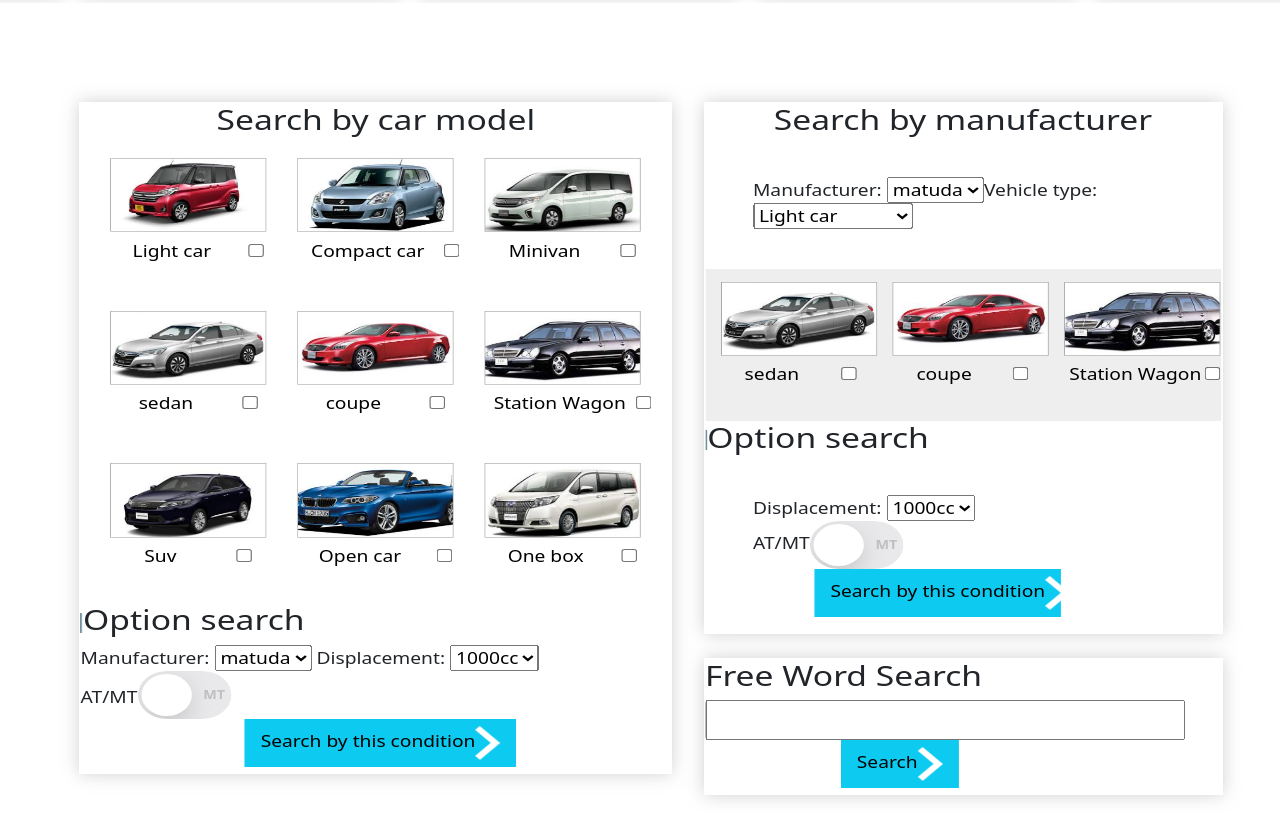
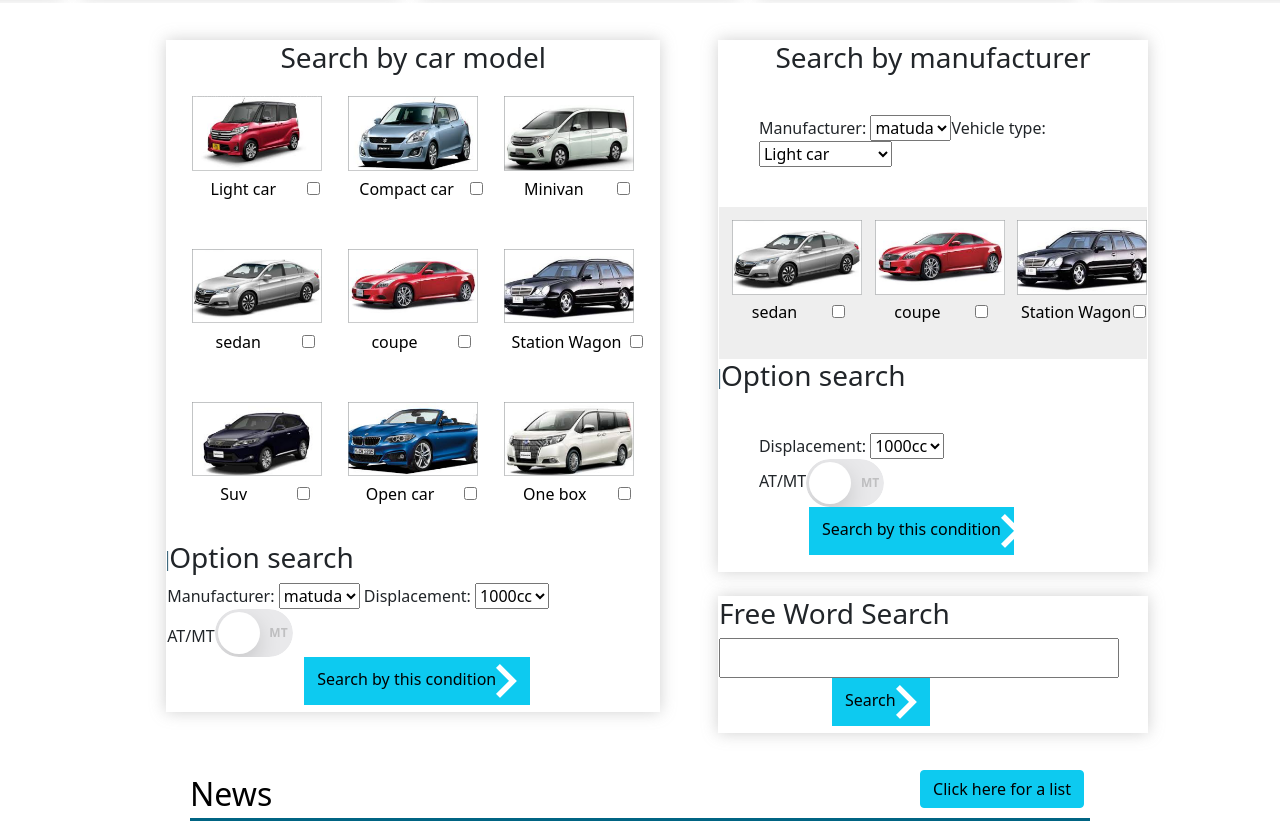
Before and after one commit to yuzuki24/frontendcar, a plain HTML site: page index.html in a window 1280 px wide. Shown: the part 995-1819 px from the top of the page. Drawn offline with nearby package versions, Linux system fonts and the light colour scheme; files that its build step writes are made by us from their sources.

Commit message:
togglebutton 修正

```diff
--- a/css/style.css
+++ b/css/style.css
@@ -10,13 +10,14 @@ p {
 }
 
 html {
+    width: 100%;
     font-size: 100%;
 }
 
 body {
     font-family: 'Franklin Gothic Medium', 'Arial Narrow', Arial, sans-serif;
+    color: #432;
     line-height: 1.7;
-    color: #432;
 }
 
 a {
@@ -25,6 +26,7 @@ a {
 
 img {
     max-width: 100%;
+    max-height: 100%;
     position: relative;
 }
 
@@ -279,10 +281,8 @@ body {
     position: absolute;
     top: 0;
     left: 100%;
-    margin: 0 1rem;
     content: "";
     width: 1px;
-    border: solid 1px;
     height: 100%;
 }
 
@@ -309,15 +309,17 @@ body {
     box-shadow: 0px 0px 15px 0px rgba(197, 197, 197, 0.8);
     border: #ffffff 1px solid;
     height: auto;
-    max-width: 432px;
+    max-width: 90%;
     padding: 0%;
     overflow: hidden;
+    margin-right: 15%;
+    box-sizing: border-box;
 }
 
 .upright {
     clear: both;
-    margin-right: auto;
     height: 34%;
+    max-width: 90%;
 }
 
 .btn-info {
@@ -327,9 +329,9 @@ body {
 
 .layout01 {
     display: flex;
-    justify-content: space-evenly;
-    margin: 8%;
-    transform: scale(1.2, 1);
+    justify-content: center;
+    margin: 3%;
+    max-width: 100%;
 }
 
 .word {
@@ -340,13 +342,18 @@ body {
     box-shadow: 0px 0px 15px 0px rgba(197, 197, 197, 0.8);
     border: #ffffff 1px solid;
     height: 34%;
+    margin-right: 5%;
+    margin-left: 5%;
 }
 
 .freeword {
     box-shadow: 0px 0px 15px 0px rgba(197, 197, 197, 0.8);
     border: #ffffff 1px solid;
     height: auto;
+    max-width: 90%;
     overflow: hidden;
+    margin-right: 15%;
+    box-sizing: border-box;
 }
 
 .news {
--- a/index.html
+++ b/index.html
@@ -17,9 +17,9 @@
     <link href="https://cdn.jsdelivr.net/npm/bootstrap@5.0.2/dist/css/bootstrap.min.css" rel="stylesheet" integrity="sha384-EVSTQN3/azprG1Anm3QDgpJLIm9Nao0Yz1ztcQTwFspd3yD65VohhpuuCOmLASjC" crossorigin="anonymous">
     <script src="https://cdn.jsdelivr.net/npm/bootstrap@5.0.2/dist/js/bootstrap.bundle.min.js" integrity="sha384-MrcW6ZMFYlzcLA8Nl+NtUVF0sA7MsXsP1UyJoMp4YLEuNSfAP+JcXn/tWtIaxVXM" crossorigin="anonymous"></script>
     <link rel="stylesheet" href="https://unpkg.com/swiper@8/swiper-bundle.min.css" />
-
     <script src="https://unpkg.com/swiper@8/swiper-bundle.min.js"></script>
 
+    <link rel="stylesheet" href="style.css" media="screen and (max-width:480px)">
 
 
 </head>
@@ -326,7 +326,7 @@
             </div>
 
             <!--メーカーから探す-->
-            <div class="layout02">
+
             <div class="upright">
 
                 <div class="container2">
@@ -428,7 +428,7 @@
                     </div>
                 </div>
             </div>
-            </div><br>
+            <br>
         </div>
     </div>
     <div class="text-right">
@@ -555,6 +555,7 @@
     </script>
 
 
+
 </body>
 
 </html>
```
Lines whose indentation alone changed are shown as unchanged.
